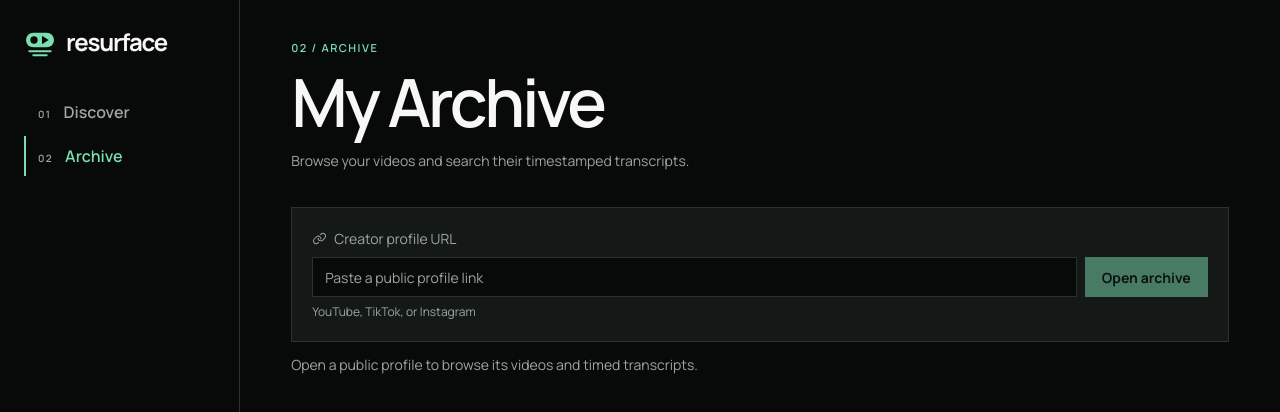
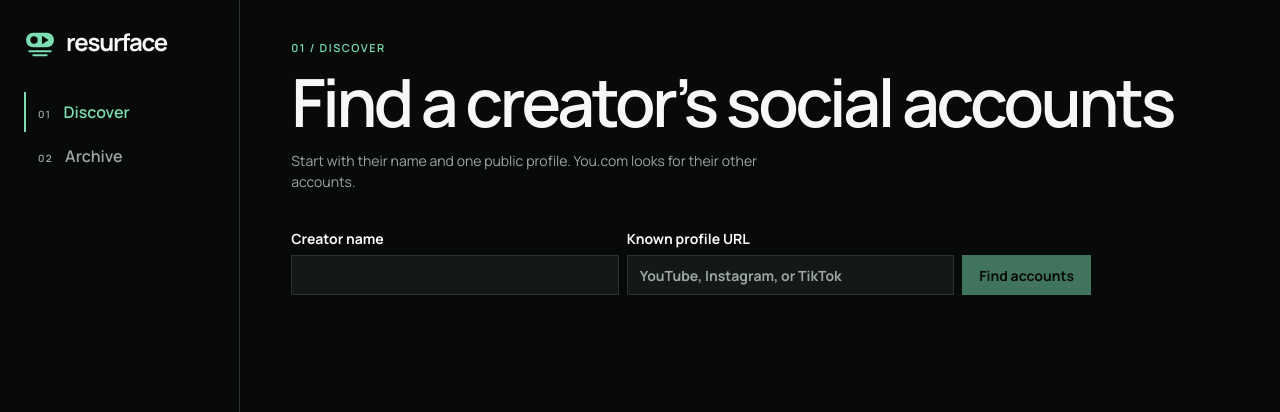
Before and after one commit to saikrishnabolla/resurface, a React (Vite) app in the folder web/: page / in a window 1280 px wide. Shown: the top 412 px of the page. Built offline with nearby package versions, Linux system fonts and the light colour scheme.

Commit message:
Use Discover to find creator profiles

```diff
--- a/web/src/App.jsx
+++ b/web/src/App.jsx
@@ -212,82 +212,84 @@ function PageHeading({ section, title, children }) {
   </header>;
 }
 
-function Discover({ archive, onMatch, onAccount }) {
-  const [query, setQuery] = useState('');
-  const [stories, setStories] = useState(null);
-  const [matches, setMatches] = useState([]);
+function Discover({ archive, onAccount }) {
+  const [name, setName] = useState('');
+  const [profile, setProfile] = useState(null);
+  const [result, setResult] = useState(null);
   const [busy, setBusy] = useState(false);
   const [error, setError] = useState('');
-  const [name, setName] = useState('');
-  const [accounts, setAccounts] = useState(null);
-  const [accountBusy, setAccountBusy] = useState(false);
-  const [accountError, setAccountError] = useState('');
+  const profileUrl = profile ?? archive?.profile?.url ?? '';
   async function search(event) {
     event.preventDefault();
-    setBusy(true); setError(''); setMatches([]); setStories(null);
+    setBusy(true); setError(''); setResult(null);
+    setProfile(profileUrl);
     try {
-      const term = query.trim();
-      const news = await request('/api/discover', { body: { query: term } }).then(r => r.json());
-      setStories(news.stories);
-      if (archive?.profile) {
-        const result = await request(archivePath(archive.profile.url, { q: term })).then(r => r.json());
-        setMatches(result.matches);
-      }
+      setResult(await request('/api/accounts', { body: { name, profileUrl } }).then(r => r.json()));
     } catch (error) { setError(error.message); }
     finally { setBusy(false); }
   }
-  async function related(event) {
-    event.preventDefault();
-    setAccountBusy(true); setAccountError(''); setAccounts(null);
-    try {
-      setAccounts(await request('/api/accounts', { body: { name, profileUrl: archive.profile.url } }).then(r => r.json()));
-    } catch (error) { setAccountError(error.message); }
-    finally { setAccountBusy(false); }
-  }
   return <section className="discover-page">
-    <PageHeading section="01 / Discover" title="What’s worth revisiting?">
-      Find out what’s in the news and where you’ve talked about it before.
+    <PageHeading section="01 / Discover" title="Find a creator’s social accounts">
+      Start with their name and one public profile. You.com looks for their other accounts.
     </PageHeading>
     <form className="discover-form" onSubmit={search}>
-      <label>Topic<input value={query} required maxLength={120} placeholder="Creator contracts"
+      <label>Creator name<input value={name} required minLength={2} maxLength={100}
+        disabled={busy} onChange={event => setName(event.target.value)} /></label>
+      <label>Known profile URL<input value={profileUrl} required maxLength={500}
+        autoCapitalize="none" spellCheck={false} placeholder="YouTube, Instagram, or TikTok"
+        disabled={busy} onChange={event => setProfile(event.target.value)} /></label>
+      <button className="primary" disabled={busy || name.trim().length < 2 || !profileUrl.trim()}>
+        {busy ? 'Searching…' : 'Find accounts'}</button>
+    </form>
+    {error && <p className="workspace-message" role="alert">{error}</p>}
+    {result && <section className="account-results">
+      <h2>Social profiles</h2>
+      {(result.message || result.accounts.some(item => item.origin === 'suggested')) &&
+        <p className="workspace-message" role="status">{result.message || 'Check suggested profiles before importing.'}</p>}
+      <ul>{result.accounts.map(item => <li key={item.url}>
+        <div>
+          <a className="workspace-link" href={item.url} rel="noreferrer" target="_blank">
+            {item.platform} · {item.handle} <ArrowSquareOutIcon aria-hidden="true" /></a>
+          <p>{item.evidence}{item.sourceUrl && item.sourceUrl !== item.url &&
+            <> · <a href={item.sourceUrl} rel="noreferrer" target="_blank">Source</a></>}</p>
+        </div>
+        <button className="primary" type="button" aria-label={'Open ' + item.platform + ' archive'} onClick={() => onAccount(item.url)}>
+          Open archive</button>
+      </li>)}</ul>
+    </section>}
+  </section>;
+}
+
+function ArchiveSearch({ profileUrl, onMatch }) {
+  const [query, setQuery] = useState('');
+  const [matches, setMatches] = useState(null);
+  const [busy, setBusy] = useState(false);
+  const [error, setError] = useState('');
+  async function search(event) {
+    event.preventDefault();
+    setBusy(true); setError(''); setMatches(null);
+    try {
+      const data = await request(archivePath(profileUrl, { q: query.trim() })).then(r => r.json());
+      setMatches(data.matches);
+    } catch (error) { setError(error.message); }
+    finally { setBusy(false); }
+  }
+  return <section className="archive-search">
+    <form className="discover-form" onSubmit={search}>
+      <label>Search all transcripts<input value={query} required maxLength={120}
         onChange={event => setQuery(event.target.value)} /></label>
-      <button className="primary" disabled={busy || !query.trim()}>{busy ? 'Searching…' : 'Find stories'}</button>
+      <button className="primary" disabled={busy || !query.trim()}>{busy ? 'Searching…' : 'Search archive'}</button>
     </form>
-    <p className="workspace-message">Search powered by You.com</p>
     {error && <p className="workspace-message" role="alert">{error}</p>}
-    {stories && <div className="discover-results">
-      <section><h2>Recent stories</h2>
-        {stories.length ? <ul>{stories.map(story => <li key={story.url}>
-          <a className="workspace-link" href={story.url} target="_blank" rel="noreferrer">{story.title}</a>
-          {story.publishedAt && <p className="video-date">{date(story.publishedAt)}</p>}
-          <p>{story.description}</p>
-        </li>)}</ul> : <p>No recent stories matched.</p>}
-      </section>
-      <section><h2>Archive mentions</h2>
-        {matches.length ? <ul>{matches.map(match => <li key={match.id + ':' + match.start}>
-          <button type="button" className="time-link" onClick={() => onMatch(match)}>{time(match.start)}</button>
-          <strong>{match.title}</strong><p>{match.text}</p>
-        </li>)}</ul> : <p>{archive?.profile ? 'No transcript lines match that topic.' : 'Open an archive to find transcript mentions.'}</p>}
-      </section>
-    </div>}
-    {archive?.profile && <details className="account-discovery"><summary>Find related social profiles</summary>
-      <form className="discover-form" onSubmit={related}><label>Creator name
-        <input value={name} required minLength={2} maxLength={100} onChange={event => setName(event.target.value)} />
-      </label><button className="primary" disabled={accountBusy}>{accountBusy ? 'Looking…' : 'Find accounts'}</button></form>
-      {accountError && <p role="alert">{accountError}</p>}
-      {accounts && <><p>{accounts.mode === 'live' ? 'You.com searched the public web.' : accounts.message}</p>
-        <ul>{accounts.accounts.filter(item => item.origin !== 'provided').map(item => <li key={item.url}>
-          <button className="time-link" type="button" onClick={() => onAccount(item.url)}>{item.platform} · {item.handle}</button>
-          {' '}<a className="workspace-link" href={item.url} rel="noreferrer" target="_blank" aria-label={'Verify ' + item.platform + ' profile'}>
-            <ArrowSquareOutIcon aria-hidden="true" /></a>
-          <span> · {item.evidence}</span>
-        </li>)}</ul></>}
-    </details>}
+    {matches && (matches.length ? <ul aria-label="Archive mentions">{matches.map(match => <li key={match.id + ':' + match.start}>
+      <button type="button" className="time-link" onClick={() => onMatch(match)}>{time(match.start)}</button>{' '}
+      <strong>{match.title}</strong><p>{match.text}</p>
+    </li>)}</ul> : <p className="workspace-message">No transcript lines match.</p>)}
   </section>;
 }
 
 export function App() {
-  const [tab, setTab] = useState('archive');
+  const [tab, setTab] = useState(startup.has('profile') ? 'archive' : 'discover');
   const [profileInput, setProfileInput] = useState(startup.get('profile') ?? '');
   const [archive, setArchive] = useState(null);
   const [selected, setSelected] = useState(startup.get('video') ?? '');
@@ -409,11 +411,10 @@ export function App() {
       </div>}
     </aside>
     <main className="workspace-main">
-      {tab === 'discover' ? <Discover archive={archive} onAccount={url => {
+      <div hidden={tab !== 'discover'}><Discover archive={archive} onAccount={url => {
         setProfileInput(url); setSelected(''); setFormat('video'); setTab('archive'); open(url);
-      }} onMatch={match => {
-        pick(match.id, { start: match.start, serial: Date.now() }); setTab('archive');
-      }} /> : <>
+      }} /></div>
+      {tab === 'archive' && <>
         <PageHeading section="02 / Archive" title="My Archive">
           Browse your videos and search their timestamped transcripts.
         </PageHeading>
@@ -439,6 +440,8 @@ export function App() {
             </button>
           </div>
           {!busy && !archive.importing && archive.message && <p className="workspace-message" role="status">{archive.message}</p>}
+          {videos.length > 0 && <ArchiveSearch key={archive.profile.url} profileUrl={archive.profile.url}
+            onMatch={match => pick(match.id, { start: match.start, serial: Date.now() })} />}
           {videos.length > 0
             ? <div className="library">
               <section className="video-library" aria-label="Video library">
--- a/web/src/workspace.css
+++ b/web/src/workspace.css
@@ -83,7 +83,7 @@
 .refresh:disabled { opacity: .5; }
 .refresh:hover:not(:disabled) { color: var(--accent); }
 .workspace-message { margin-top: 12px; color: var(--muted); }
-.workspace-message[role="alert"], .account-discovery [role="alert"] { color: var(--danger); }
+.workspace-message[role="alert"] { color: var(--danger); }
 .library { display: grid; grid-template-columns: minmax(0, .8fr) minmax(0, 1.2fr); gap: 24px; margin-top: 20px; }
 .video-library { min-width: 0; padding-right: 16px; border-right: 1px solid var(--rule); }
 .library-heading { display: flex; align-items: center; justify-content: space-between; gap: 10px; margin-bottom: 10px; }
@@ -142,17 +142,16 @@
 .transcript-lines li[aria-current] { background: var(--selected); }
 .time-link { padding: 0; border: 0; background: transparent; text-align: left; font-variant-numeric: tabular-nums; }
 .time-label { color: var(--muted); font-variant-numeric: tabular-nums; }
-.discover-form { display: flex; align-items: end; gap: 8px; max-width: 700px; }
+.discover-form { display: flex; flex-wrap: wrap; align-items: end; gap: 8px; max-width: 800px; }
 .discover-form label { display: grid; flex: 1; min-width: 0; gap: 6px; font-weight: 700; }
-.discover-results { display: grid; grid-template-columns: repeat(2, minmax(0, 1fr)); gap: 24px; margin-top: 28px; }
-.discover-results h2 { font-size: 22px; letter-spacing: -.025em; }
-.discover-results ul, .account-discovery ul { margin: 8px 0; padding: 0; list-style: none; }
-.discover-results li, .account-discovery li { padding-block: 12px; border-top: 1px solid var(--rule); }
-.discover-results li strong { margin-left: 10px; }
-.discover-results li p { margin-top: 4px; color: var(--muted); }
-.account-discovery { margin-top: 32px; padding-top: 14px; border-top: 1px solid var(--rule); }
-.account-discovery summary { cursor: pointer; color: var(--accent); }
-.account-discovery form { margin-block: 12px; }
+.discover-page .discover-form label { min-width: min(100%, 185px); }
+.account-results, .archive-search { max-width: 800px; margin-top: 24px; }
+.account-results h2 { font-size: 22px; letter-spacing: -.025em; }
+.account-results ul, .archive-search ul { margin: 8px 0; padding: 0; list-style: none; }
+.account-results li, .archive-search li { padding-block: 12px; border-top: 1px solid var(--rule); }
+.account-results li { display: flex; flex-wrap: wrap; align-items: center; justify-content: space-between; gap: 10px; }
+.account-results li svg { vertical-align: middle; }
+.account-results li p, .archive-search li p { margin-top: 4px; color: var(--muted); }
 @media (max-width: 1180px) {
   .video-detail-heading { flex-wrap: wrap; align-items: start; }
   .video-detail-heading h2 { flex: 1 0 100%; }
@@ -174,7 +173,6 @@
   .workspace-main { margin-left: 0; padding: 28px 18px 44px; }
   .page-heading { margin-bottom: 24px; }
   .profile-bar { padding: 12px; }
-  .discover-results { grid-template-columns: minmax(0, 1fr); }
 }
 @media (max-width: 380px) {
   .workspace-header nav .section-label { display: none; }
```
